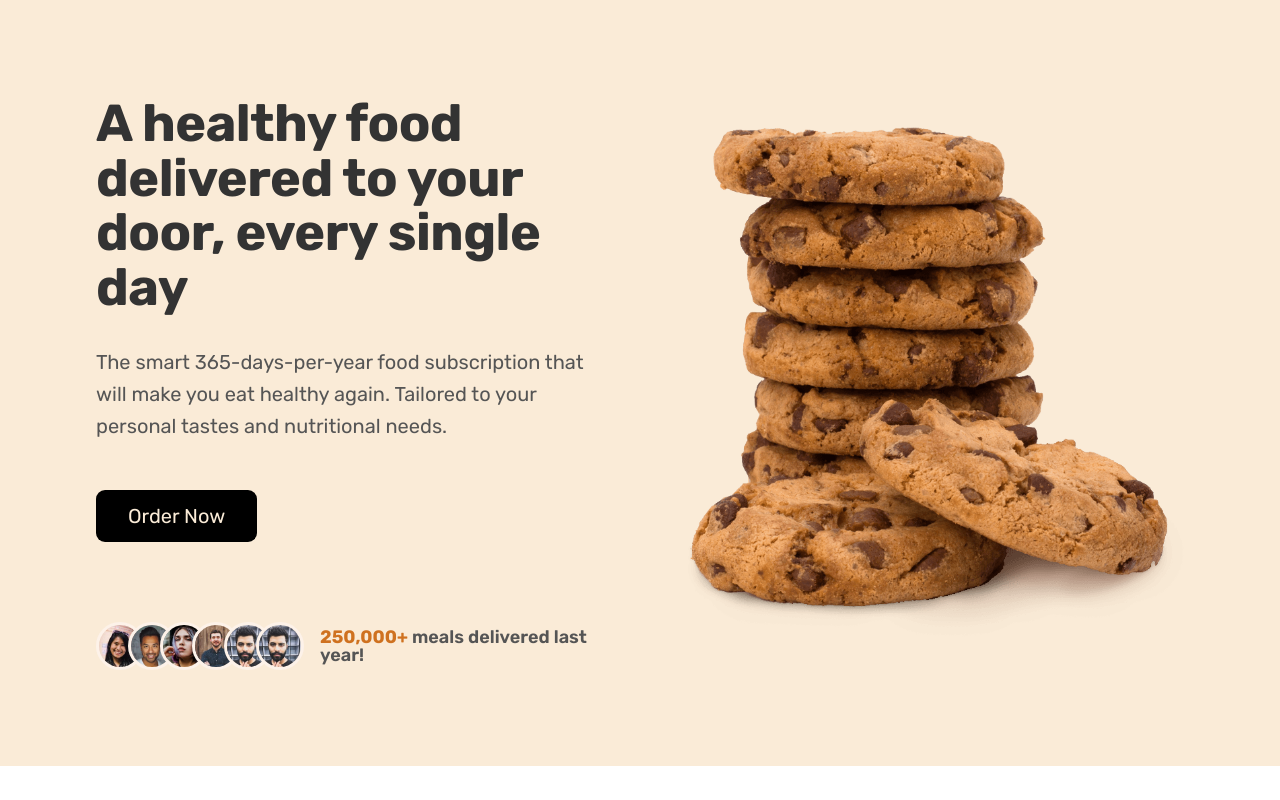
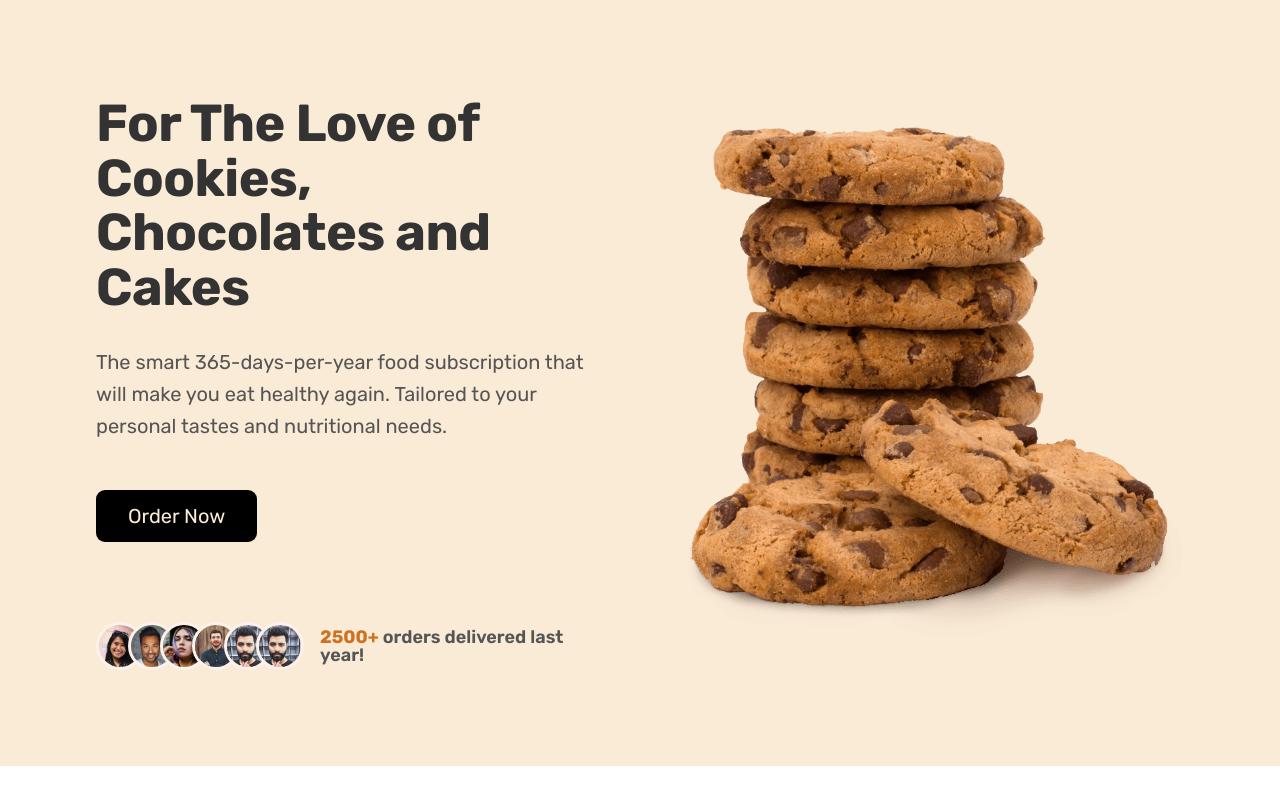
Before and after one commit to abhi640/homelybaked, a React (Create React App) app: page / in a window 1280 px wide. Built offline with nearby package versions, Linux system fonts and the light colour scheme.

Commit message:
hero section updated with heading.

```diff
--- a/src/components/hero/hero.js
+++ b/src/components/hero/hero.js
@@ -12,7 +12,7 @@ const Hero = () => (
     <div className="hero">
       <div className="hero-text-box">
         <h1 className="heading-primary">
-          A healthy food delivered to your door, every single day
+          For The Love of <span>Cookies, Chocolates and Cakes</span>
         </h1>
         <p className="hero-description">
           The smart 365-days-per-year food subscription that will make you eat
@@ -31,7 +31,7 @@ const Hero = () => (
             <img src={customer6} alt="Customer photo" />
           </div>
           <p class="delivered-text">
-            <span>250,000+</span> meals delivered last year!
+            <span>2500+</span> orders delivered last year!
           </p>
         </div>
       </div>
```
